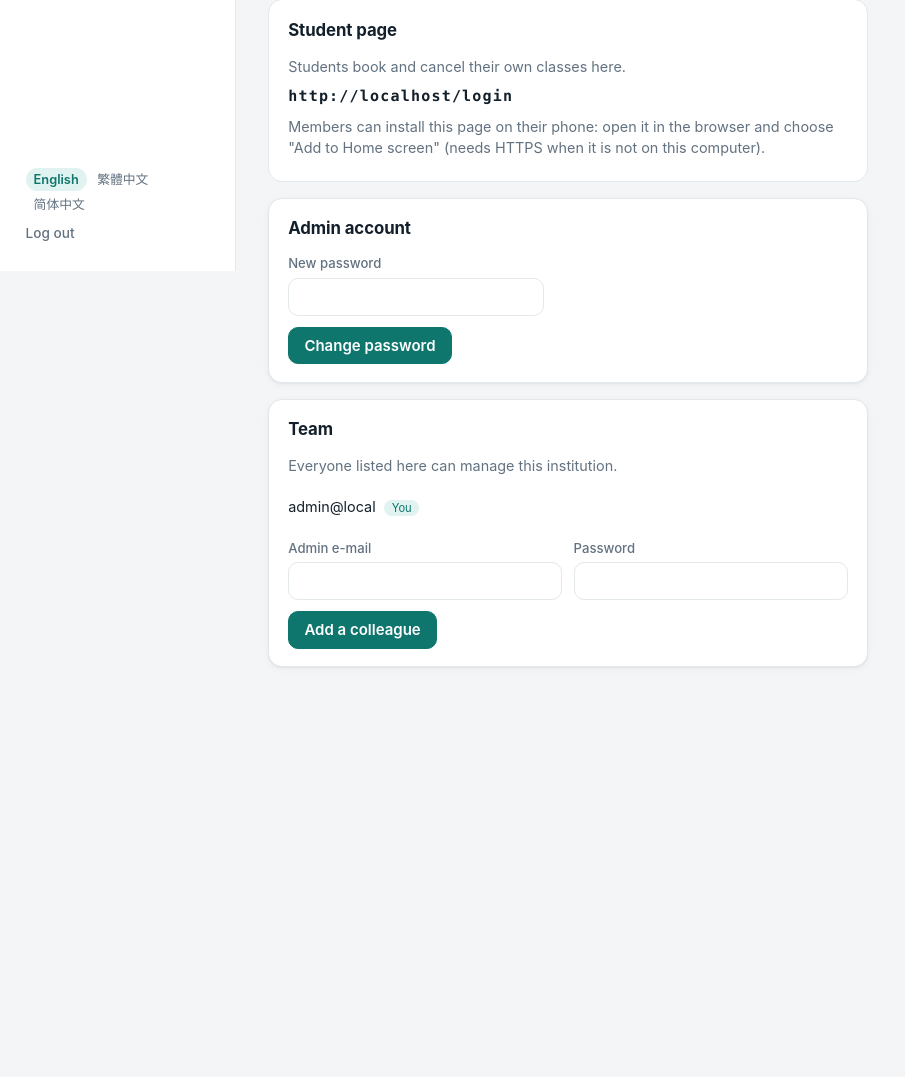
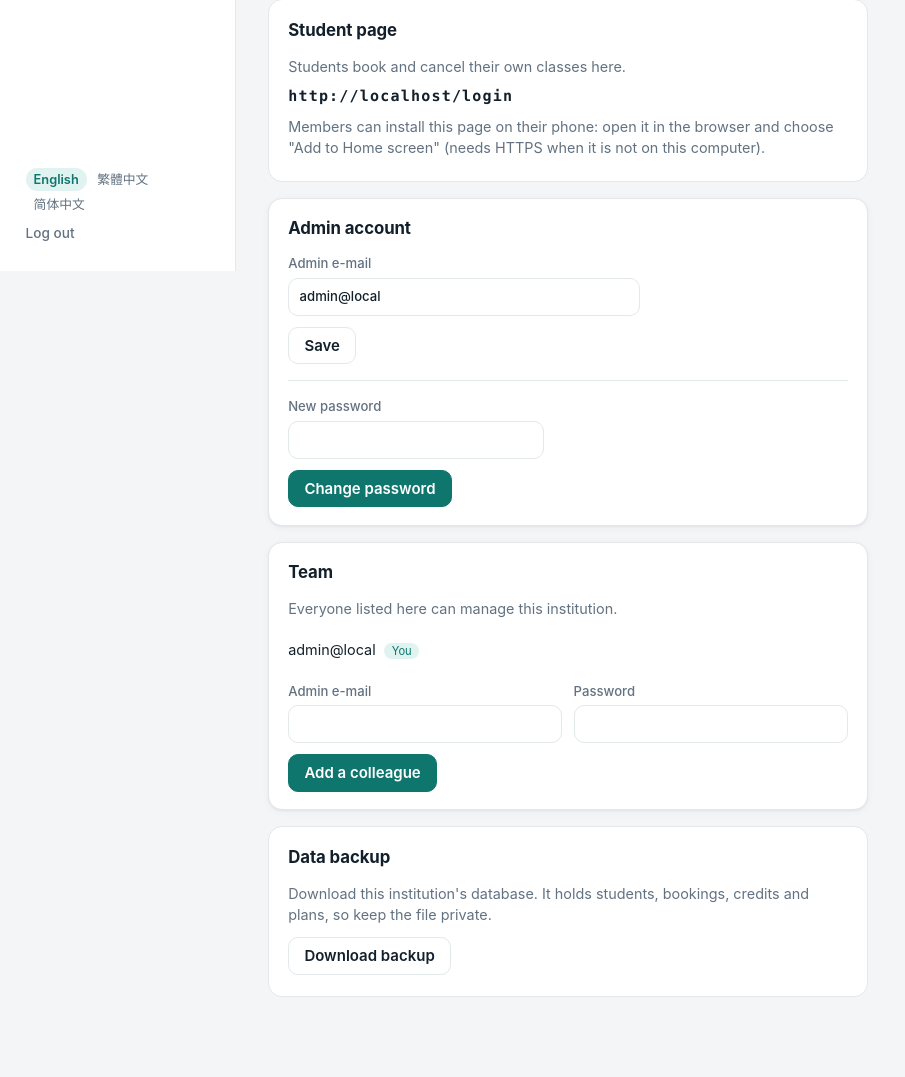
Before and after one commit to loopstyle1999-stack/studiobook, a Flask app: page /admin/settings in a window 1280 px wide. Shown: the part 529-1606 px from the top of the page, without its empty margins (0-905 px from the left). Before the commit the page ends 1197 px from the top, so only its background shows below. Run offline with Flask 3, Linux system fonts and the light colour scheme; the visitor is signed in with stand-in values (Sample User, id 1); data comes from the database, SQL or seed files in the repository; data that the repository does not hold is empty.

Commit message:
Add institution backup download and admin e-mail change
- Settings: download a consistent SQLite copy of your own institution (registry never included)
- Settings: change the admin e-mail, uniqueness checked across institutions
- 91 tests

```diff
--- a/studiobook/app.py
+++ b/studiobook/app.py
@@ -12,6 +12,8 @@ import hmac
 import json
 import os
 import secrets
+import sqlite3
+import tempfile
 import time
 from datetime import datetime
 
@@ -169,6 +171,8 @@ def create_app(db_path: str = None, admin_password: str = None, now=None) -> Fla
             my_groups=registry.groups_for(user["id"]) if (user and registry) else [],
             team_admins=registry.admins_of(group["id"]) if (registry and group and session.get("admin")) else [],
             me_admin_id=session.get("admin_id"),
+            me_admin_email=(registry.admin_by_id(session["admin_id"])["email"]
+                            if (registry and session.get("admin_id") and session.get("admin")) else ""),
             current_group=group,
             join_code=group["join_code"] if group else "",
             t=lambda key, **values: translate(lang, key, **values),
@@ -409,6 +413,49 @@ def create_app(db_path: str = None, admin_password: str = None, now=None) -> Fla
             flash(translate(lang, "password_changed"), "ok")
         return redirect(url_for("admin_settings"))
 
+    @app.post("/admin/account/email")
+    def admin_email_change():
+        if not session.get("admin"):
+            return redirect(url_for("login", role="teacher"))
+        lang = current_lang()
+        row = signed_in_admin()
+        if row is None:
+            return redirect(url_for("admin_settings"))
+        problem = registry.set_admin_email(row["id"], request.form.get("email", ""))
+        flash(translate(lang, "email_saved" if problem is None else problem),
+              "ok" if problem is None else "error")
+        return redirect(url_for("admin_settings"))
+
+    @app.get("/admin/backup")
+    def admin_backup():
+        """Download a consistent copy of this institution's database only."""
+        if not session.get("admin"):
+            return redirect(url_for("login", role="teacher"))
+        if not multi:
+            return redirect(url_for("admin_settings"))
+        group = registry.group_by_id(session.get("admin_group"))
+        if group is None:
+            return redirect(url_for("login", role="teacher"))
+        handle, temp_path = tempfile.mkstemp(suffix=".db")
+        os.close(handle)
+        try:
+            source = sqlite3.connect(registry.tenant_path(group))
+            target = sqlite3.connect(temp_path)
+            with target:
+                source.backup(target)
+            target.close()
+            source.close()
+            with open(temp_path, "rb") as opened:
+                payload = opened.read()
+        finally:
+            try:
+                os.unlink(temp_path)
+            except OSError:
+                pass
+        name = "studiobook-%s-%s.db" % (group["join_code"], datetime.now().strftime("%Y%m%d-%H%M"))
+        return Response(payload, mimetype="application/octet-stream",
+                        headers={"Content-Disposition": 'attachment; filename="%s"' % name})
+
     @app.post("/admin/team")
     def admin_team_add():
         if not session.get("admin"):
--- a/studiobook/i18n.py
+++ b/studiobook/i18n.py
@@ -336,6 +336,10 @@ STRINGS = {
         "reset_password": "Set password",
         "password_reset_done": "Password updated for this student.",
         "e_no_account": "This member has not signed up yet, so there is no password to reset.",
+        "email_saved": "E-mail updated.",
+        "backup_title": "Data backup",
+        "backup_hint": "Download this institution's database. It holds students, bookings, credits and plans, so keep the file private.",
+        "download_backup": "Download backup",
     },
     "zh-Hant": {
         "access_code": "\u767b\u5165\u78bc",
@@ -665,6 +669,10 @@ STRINGS = {
         "reset_password": "設定密碼",
         "password_reset_done": "已更新這位學員的登入密碼。",
         "e_no_account": "這位會員還沒有註冊帳號，沒有密碼可重設。",
+        "email_saved": "信箱已更新。",
+        "backup_title": "資料備份",
+        "backup_hint": "下載這個機構的資料庫，裡面有學員、預約、課時和方案，請妥善保管。",
+        "download_backup": "下載備份",
     },
     "zh-Hans": {
         "access_code": "\u767b\u5f55\u7801",
@@ -994,6 +1002,10 @@ STRINGS = {
         "reset_password": "设置密码",
         "password_reset_done": "已更新该学员的登录密码。",
         "e_no_account": "这位会员还没有注册账号，没有密码可重置。",
+        "email_saved": "邮箱已更新。",
+        "backup_title": "数据备份",
+        "backup_hint": "下载这个机构的数据库，里面有学员、预约、课时和方案，请妥善保管。",
+        "download_backup": "下载备份",
     },
 }
 
--- a/studiobook/registry.py
+++ b/studiobook/registry.py
@@ -180,6 +180,18 @@ class Registry:
     def admin_by_id(self, admin_id):
         return self.db.execute("SELECT * FROM admins WHERE id = ?", (admin_id,)).fetchone()
 
+    def set_admin_email(self, admin_id, email):
+        email = (email or "").strip().lower()
+        if "@" not in email:
+            return "e_email"
+        taken = self.admin_by_email(email)
+        if taken and taken["id"] != admin_id:
+            return "e_email_taken"
+        with self.lock:
+            self.db.execute("UPDATE admins SET email = ? WHERE id = ?", (email, admin_id))
+            self.db.commit()
+        return None
+
     def set_admin_password(self, admin_id, password):
         if len(password or "") < 6:
             return False
--- a/studiobook/templates/admin_settings.html
+++ b/studiobook/templates/admin_settings.html
@@ -25,6 +25,13 @@
 {% if multi_tenant %}
 <section class="card" style="max-width:600px">
   <h2>{{ t('admin_account') }}</h2>
+  <form method="post" action="{{ url_for('admin_email_change') }}" class="stack">
+    <input type="hidden" name="csrf" value="{{ csrf }}">
+    <label style="width:22rem">{{ t('admin_email') }}
+      <input type="email" name="email" value="{{ me_admin_email }}" required></label>
+    <button class="ghost">{{ t('save') }}</button>
+  </form>
+  <hr style="border:none;border-top:1px solid var(--line);margin:1rem 0">
   <form method="post" action="{{ url_for('admin_password_change') }}" class="stack">
     <input type="hidden" name="csrf" value="{{ csrf }}">
     <label style="width:16rem">{{ t('new_password') }}
@@ -58,5 +65,11 @@
     <button>{{ t('invite_admin') }}</button>
   </form>
 </section>
+
+<section class="card flat" style="max-width:600px">
+  <h2>{{ t('backup_title') }}</h2>
+  <p class="muted">{{ t('backup_hint') }}</p>
+  <p style="margin-top:.7rem"><a class="btn ghost" href="{{ url_for('admin_backup') }}">{{ t('download_backup') }}</a></p>
+</section>
 {% endif %}
 {% endblock %}
```
Also changed, not shown: tests/test_accounts.py (+48 -0 lines), README.md.
